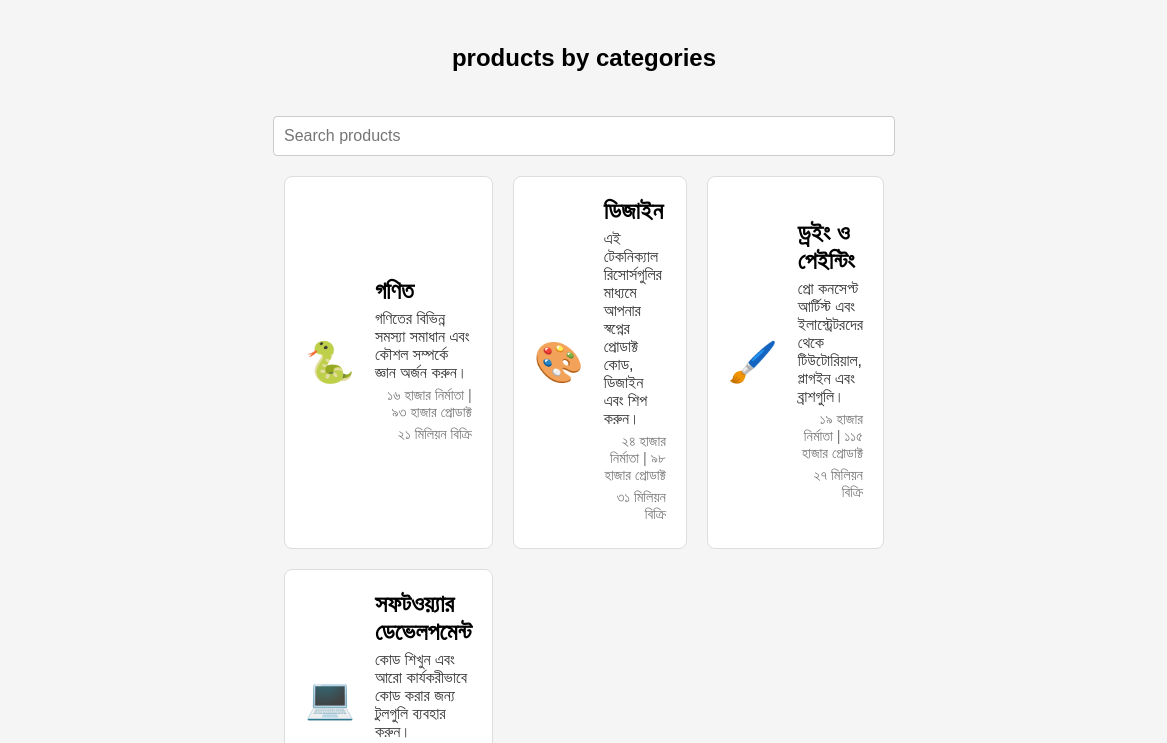
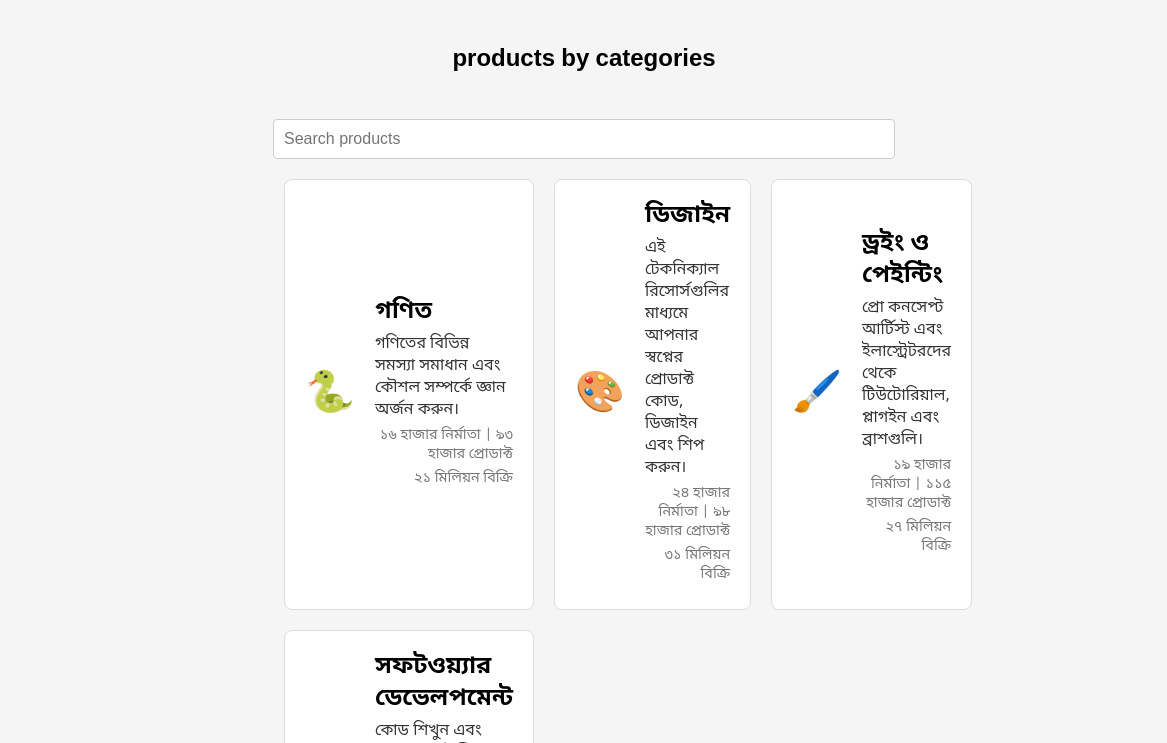
Before and after one commit to xhamsterbd/hash-note, a plain HTML site: page index.html in a window 1280 px wide. Shown: the top 743 px of the page, 56-1223 px from the left. Drawn offline with Linux system fonts and the light colour scheme.

Commit message:
Update index.html

```diff
--- a/index.html
+++ b/index.html
@@ -4,9 +4,13 @@
     <meta charset="UTF-8">
     <meta name="viewport" content="width=device-width, initial-scale=1.0">
     <title>Product Categories</title>
+<link rel="preconnect" href="https://fonts.googleapis.com">
+<link rel="preconnect" href="https://fonts.gstatic.com" crossorigin>
+<link href="https://fonts.googleapis.com/css2?family=Noto+Serif+Bengali:wght@100..900&display=swap" rel="stylesheet">
+
     <style>
         body {
-            font-family: Arial, sans-serif;
+            font-family: 'Noto Sans Bengali', Arial, sans-serif;
             background-color: #f5f5f5;
             color: #333;
             margin: 0;
```
